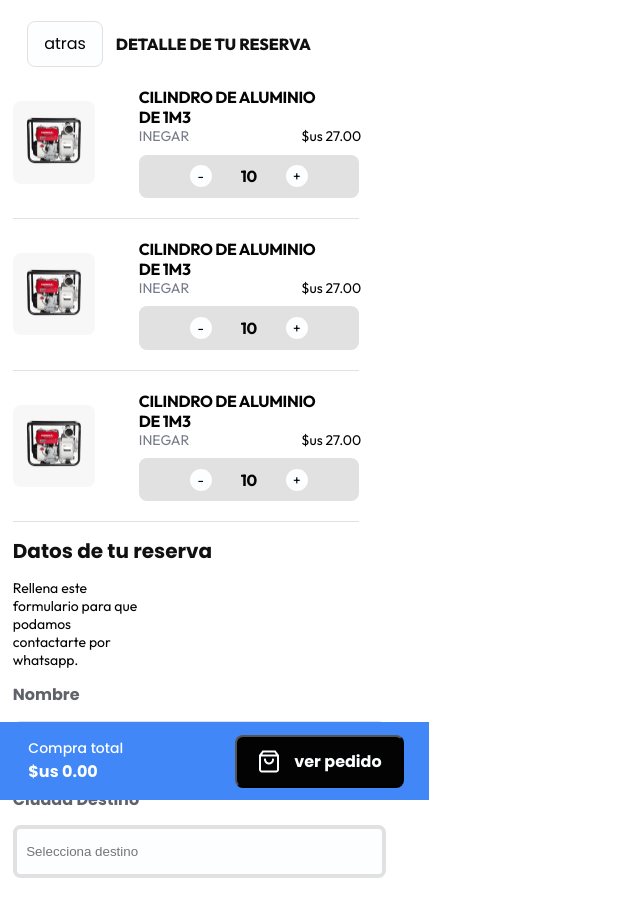
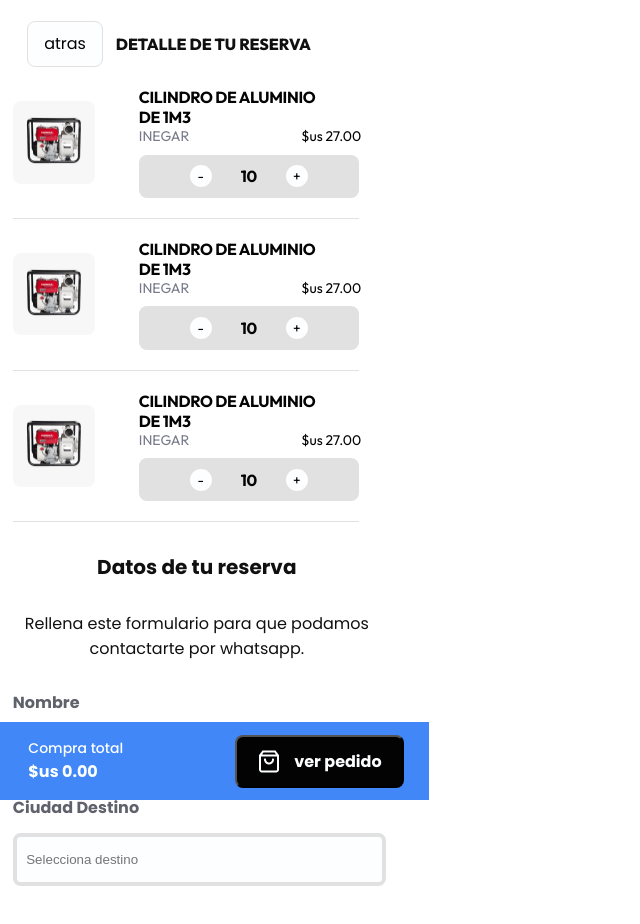
Before and after one commit to Leandrojxd/E-commerce, a Next.js app: page /ShoppingCart in a window 1280 px wide. Shown: the top 924 px of the page, without its empty margins (0-640 px from the left). Built offline with nearby package versions, Linux system fonts and the light colour scheme.

Commit message:
fix: Css Shopping Cart Form

```diff
--- a/public/home.module.css
+++ b/public/home.module.css
@@ -701,5 +701,33 @@
 }
 
 .booking_form_style{
+    margin-top: 1rem;
+    width: 23rem;
+    display: flex;
+    flex-direction: column;
     margin-bottom: 5rem;
 }
+
+.description_form_style{
+    color: var(--primary-70, #101010);
+    text-align: center;
+
+    font-family: 'Poppins', sans-serif;
+    font-size: 16px;
+    font-style: normal;
+    font-weight: 400;
+    line-height: normal;
+}
+
+.title_form_style{
+    color: var(--primary-70, #101010);
+    display: flex;
+    align-items: center;
+    justify-content: center;
+
+    font-family: 'Poppins',sans-serif;
+    font-size: 20px;
+    font-style: normal;
+    font-weight: 700;
+    line-height: normal;
+}
--- a/src/components/templates/BookingForm.tsx
+++ b/src/components/templates/BookingForm.tsx
@@ -1,19 +1,27 @@
-import React from 'react'
-import styles from 'public/home.module.css'
+import React from "react";
+import styles from "public/home.module.css";
 
 function BookingForm() {
   return (
     <div className={styles.booking_form_style}>
-        <h1 className={styles.title_style2}>Datos de tu reserva</h1>
-        <p className={styles.description_card}>
-            Rellena este formulario para que podamos contactarte por whatsapp.
-        </p>
-        <h2 className={styles.subtitle_style}>Nombre</h2>
-        <input className={styles.input_style} type="text" placeholder='Ingresa tu nombre'/>
-        <h2 className={styles.subtitle_style}>Ciudad Destino</h2>
-        <input className={styles.input_style} type="text" placeholder='Selecciona destino'/>
+      <h1 className={styles.title_form_style}>Datos de tu reserva</h1>
+      <p className={styles.description_form_style}>
+        Rellena este formulario para que podamos contactarte por whatsapp.
+      </p>
+      <h2 className={styles.subtitle_style}>Nombre</h2>
+      <input
+        className={styles.input_style}
+        type="text"
+        placeholder="Ingresa tu nombre"
+      />
+      <h2 className={styles.subtitle_style}>Ciudad Destino</h2>
+      <input
+        className={styles.input_style}
+        type="text"
+        placeholder="Selecciona destino"
+      />
     </div>
-  )
+  );
 }
 
-export default BookingForm
+export default BookingForm;
```
